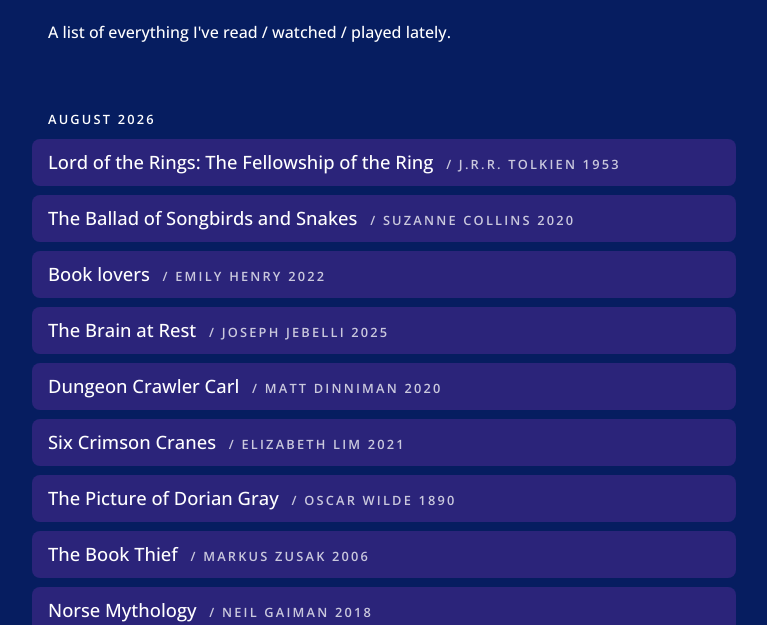
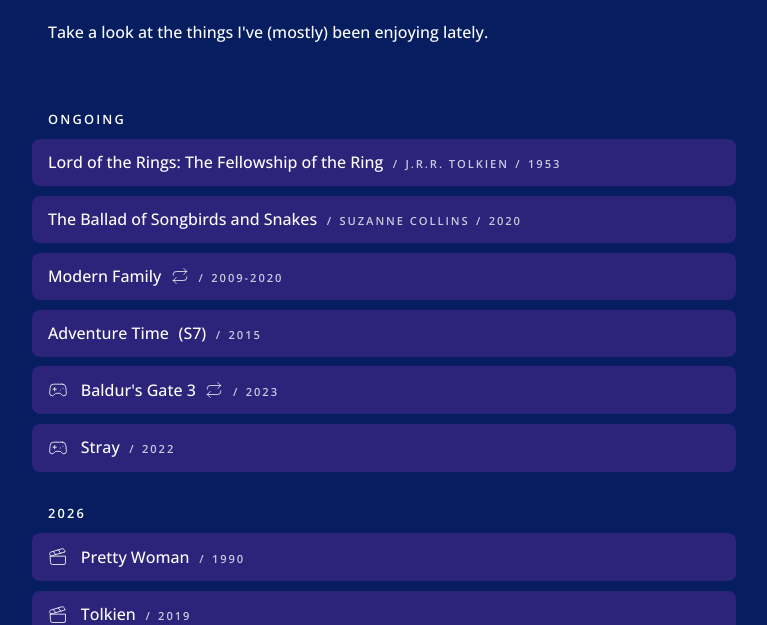
Before and after one commit to sofiepatoor/portfolio, an Astro site: page /library in a window 1280 px wide. Shown: the part 186-811 px from the top of the page, without its empty margins (256-1023 px from the left). Built offline with nearby package versions, Linux system fonts and the light colour scheme; Astro itself is replaced by a stand-in of ours; a web font is replaced by a local one.

Commit message:
update: finetune library page layout and content

```diff
--- a/src/components/MediaList.astro
+++ b/src/components/MediaList.astro
@@ -1,27 +1,42 @@
 ---
-import { getCollection } from "astro:content";
-const books = await getCollection("books");
-const movies = await getCollection("movies");
-
-// const media = [...books, ...movies].sort((a, b) => b.data.date_finished.valueOf() - a.data.date_finished.valueOf());
-const media = [...books, ...movies];
+const { mediaItems } = Astro.props;
 
 import Book from "../assets/icons/book.svg";
 import Movie from "../assets/icons/movie.svg";
+import Tv from "../assets/icons/tv.svg";
+import Game from "../assets/icons/game.svg";
+import Repeat from "../assets/icons/repeat.svg";
 ---
 
 <ul class="list">
   {
-    media.map((item) => (
+    mediaItems.map((item) => (
       <li>
         <div class="item">
-          {item.data.type === "book" ? <Book class="item-icon" width={20} height={20} /> : <Movie class="item-icon" width={20} height={20} />}
+          {item.data.type === "book" && <Book class="item-icon" width={20} height={20} />}
+          {item.data.type === "movie" && <Movie class="item-icon" width={20} height={20} />}
+          {item.data.type === "tv" && <Tv class="item-icon" width={20} height={20} />}
+          {item.data.type === "game" && <Game class="item-icon" width={20} height={20} />}
+
           <div class="item-info">
-            <p class="item-title">{item.data.title}</p>
-            <p class="item-details caption">
-              &sol;
-              {item.data.author}
-              {item.data.year}
+            <p class="item-title">
+              {item.data.title}
+              {item.data.season && item.data.season !== null && <span class="item-title-season">(S{item.data.season})</span>}
+              {item.data.first_time == false && <Repeat class="item-title-icon" width={18} height={18} />}
+            </p>
+            <p class="item-details caption-small">
+              {item.data.author && item.data.author !== null && (
+                <>
+                  <span class="divider">&sol;</span>
+                  <span>{item.data.author}</span>
+                </>
+              )}
+              {item.data.year && item.data.year !== null && (
+                <>
+                  <span class="divider">&sol;</span>
+                  <span>{item.data.year}</span>
+                </>
+              )}
             </p>
           </div>
         </div>
@@ -37,6 +52,7 @@ import Movie from "../assets/icons/movie.svg";
     list-style: none;
     padding: 0;
     gap: var(--space-sm);
+    margin-bottom: var(--space-lg);
   }
 
   .item {
@@ -58,21 +74,56 @@ import Movie from "../assets/icons/movie.svg";
     }
   }
 
+  .item-icon,
+  .item-title-icon {
+    stroke-width: 1;
+    flex-shrink: 0;
+  }
+
   .item-info {
     display: flex;
+    flex-direction: column;
     align-items: baseline;
-    gap: 0 0.8rem;
+    gap: 0.4rem 0.6rem;
     flex-grow: 1;
+
+    @media screen and (min-width: 48rem) {
+      flex-direction: row;
+      flex-wrap: wrap;
+    }
   }
 
   .item-title {
-    line-height: 1;
-    font-size: clamp(1rem, 3vw, 1.15rem);
+    display: flex;
+    gap: var(--space-sm);
+    line-height: 1.2;
+    font-size: 1rem;
     font-weight: 500;
   }
 
   .item-details {
     opacity: 0.75;
-    line-height: 1;
+    line-height: 1.4;
+    display: flex;
+    flex-direction: column;
+    gap: 0.4rem;
+
+    .divider {
+      display: none;
+
+      &:not(:first-child) {
+        @media screen and (min-width: 24rem) {
+          display: inline;
+        }
+      }
+
+      @media screen and (min-width: 48rem) {
+        display: inline;
+      }
+    }
+
+    @media screen and (min-width: 24rem) {
+      flex-direction: row;
+    }
   }
 </style>
--- a/src/pages/library.astro
+++ b/src/pages/library.astro
@@ -1,20 +1,44 @@
 ---
 import BaseLayout from "../layouts/BaseLayout.astro";
 import MediaList from "../components/MediaList.astro";
+
+import { getCollection } from "astro:content";
+const books = await getCollection("books");
+const movies = await getCollection("movies");
+const tvShows = await getCollection("tvShows");
+const games = await getCollection("games");
+
+const media = [...books, ...movies, ...tvShows, ...games];
+const mediaFinished2026 = media
+  .filter(({ data }) => {
+    if (data.date_finished === null) {
+      return false;
+    }
+    const finishedDate = new Date(data.date_finished);
+    const limitDate = new Date("2025-12");
+    return finishedDate > limitDate;
+  })
+  .sort((a, b) => b.data.date_finished.valueOf() - a.data.date_finished.valueOf());
+const mediaOngoing = media.filter(({ data }) => {
+  return data.date_started !== null && data.date_finished === null;
+});
 ---
 
 <BaseLayout pageTitle="library">
   <section class="h-feed">
     <div class="container">
       <h1 class="p-name">Media journal</h1>
-      <p>A list of everything I've read / watched / played lately.</p>
+      <p>Take a look at the things I've (mostly) been enjoying lately.</p>
     </div>
   </section>
 
   <section>
     <div class="container">
-      <h2 class="caption">august 2026</h2>
-      <MediaList />
+      <h2 class="caption">ongoing</h2>
+      <MediaList mediaItems={mediaOngoing} />
+      <h2 class="caption">2026</h2>
+      <MediaList mediaItems={mediaFinished2026} />
+      <p>This list is far from complete, I will add more entries soon!</p>
     </div>
   </section>
 </BaseLayout>
--- a/src/styles/global.scss
+++ b/src/styles/global.scss
@@ -158,6 +158,11 @@ blockquote {
   letter-spacing: 0.3ch;
 }
 
+.caption-small {
+  @extend .caption;
+  font-size: 0.7rem;
+}
+
 .caption-link {
   @extend .caption;
   position: relative;
```
Also changed, not shown: src/assets/icons/repeat.svg (added).
